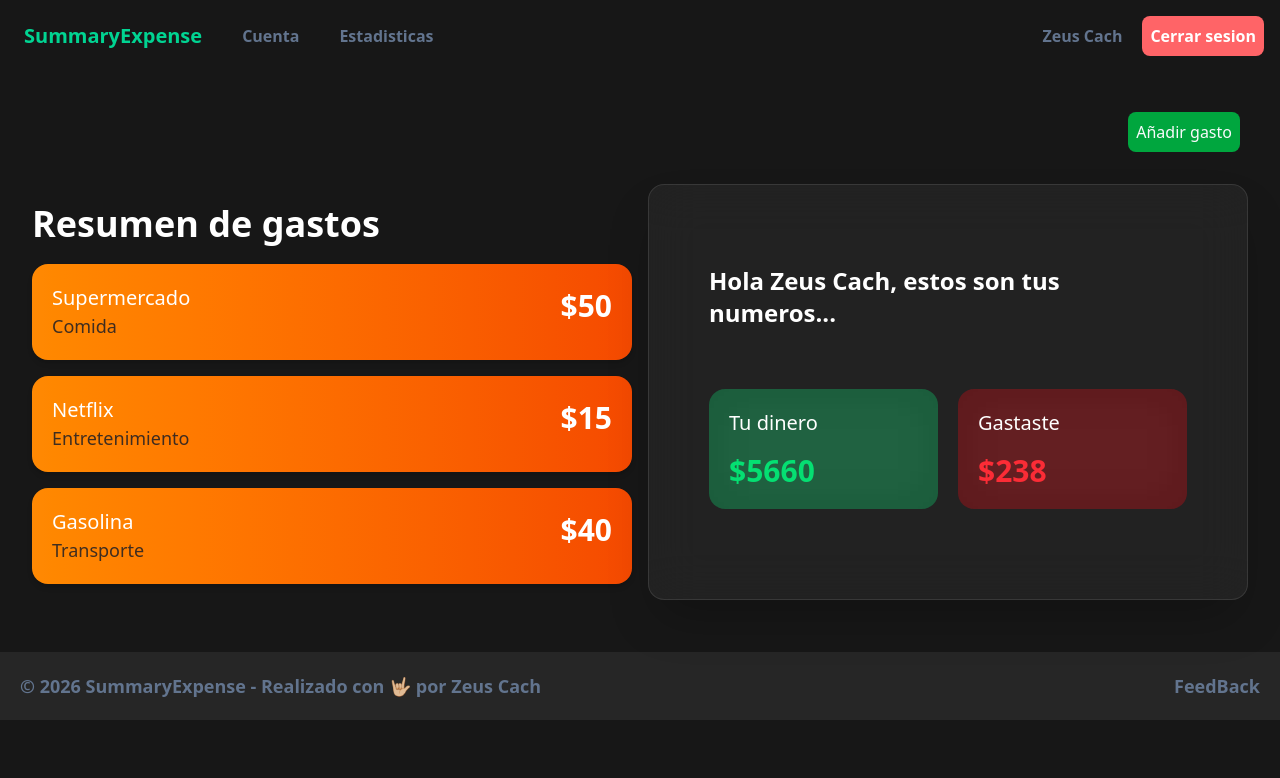
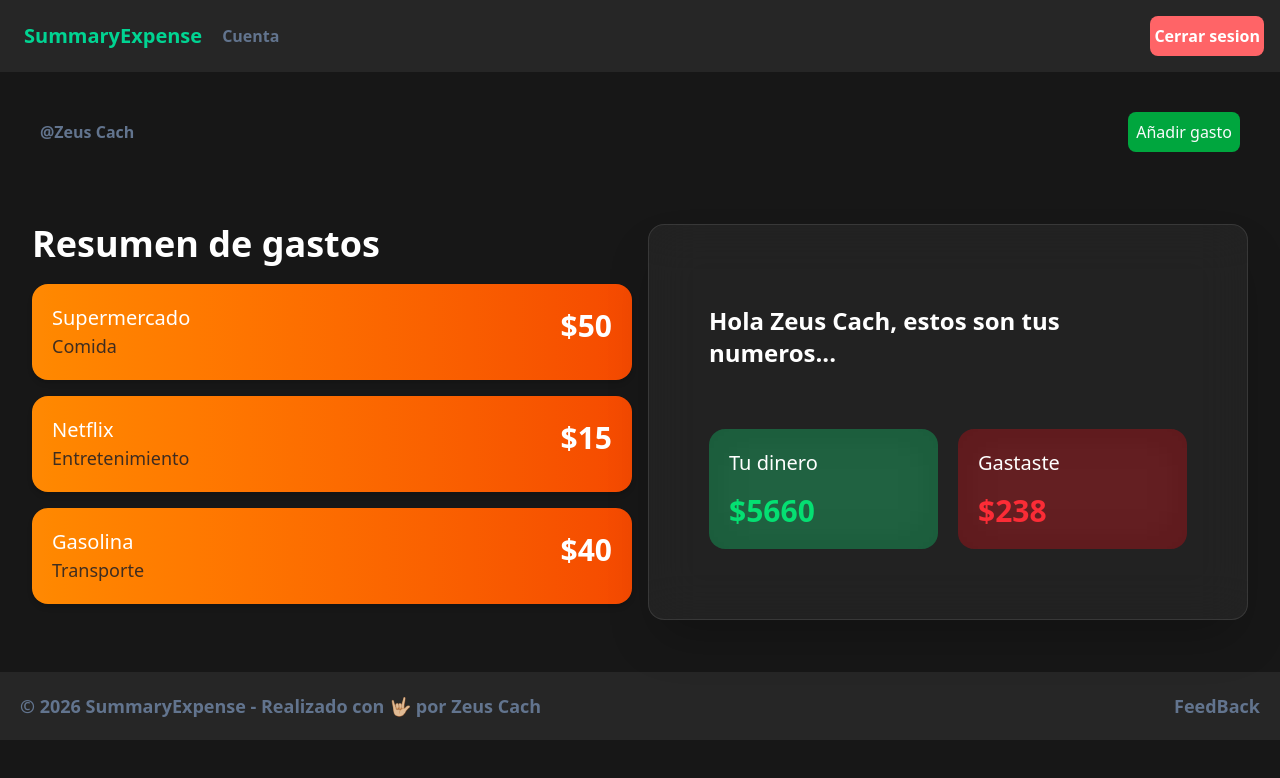
Before and after one commit to zeusCach/SummaryExpense, a React (Vite) app: page / in a window 1280 px wide. Shown: the top 778 px of the page. Built offline with nearby package versions, Linux system fonts and the light colour scheme.

Commit message:
Correccion de UI

```diff
--- a/src/components/Footer.jsx
+++ b/src/components/Footer.jsx
@@ -4,7 +4,7 @@ export default function () {
         <>
             <footer className="bg-neutral-800 p-5 mt-5">
                 <div className="flex flex-col items-center gap-3 md:flex-row md:justify-between">
-                    <p className="text-slate-500 font-semibold text-lg">
+                    <p className="text-slate-500 font-semibold text-lg text-center">
                         &copy; {new Date().getFullYear()} SummaryExpense - Realizado con 🤟🏼 por
                         <a href="https://www.linkedin.com/in/zeus-cach-715a84328/"> Zeus Cach
                         </a>
--- a/src/components/Navigator.jsx
+++ b/src/components/Navigator.jsx
@@ -3,19 +3,19 @@ import { UserContext } from "../context/userContext";
 import { NavLink } from "react-router-dom";
 
 export default function Navigator() {
-    const { userName } = useContext(UserContext)
+
     return (
         <>
-            <div className="bg-neutral-900 flex justify-between items-center p-4">
-                <div className="flex items-center gap-10 ">
+            <div className="bg-neutral-800 flex justify-between items-center p-4 ">
+                <div className="flex items-center gap-5">
                     <h1 className="text-emerald-400 font-bold text-xl ml-2">SummaryExpense</h1>
                     <NavLink className="text-slate-500 font-bold" to="/cuenta">Cuenta</NavLink>
-                    <a href="" className="text-slate-500 font-bold">Estadisticas</a>
+
                 </div>
                 <div className="flex justify-end items-center gap-5">
-                    <p className="text-slate-500 font-bold">{userName}</p>
+
                     <button className=" bg-red-400 hover:bg-red-500
-                    px-2 py-2 text-white font-semibold rounded-lg cursor-pointer ">
+                    px-1 py-2 text-white font-semibold rounded-lg cursor-pointer ">
                         Cerrar sesion
                     </button>
                 </div>
--- a/src/components/Summary.jsx
+++ b/src/components/Summary.jsx
@@ -9,7 +9,7 @@ export default function Summary() {
         <>
 
             <div className="w-full max-w-2xl mx-auto">
-                <div className="pt-5" >
+                <div className="" >
                     <h1 className="text-white text-4xl font-bold pb-5">
                         Resumen de gastos
                     </h1>
--- a/src/components/ViewPrincipal.jsx
+++ b/src/components/ViewPrincipal.jsx
@@ -1,14 +1,23 @@
+import { Link } from "react-router-dom";
 import InfoSummary from "./InfoSummary";
 import Summary from "./Summary";
+import { UserContext } from "../context/userContext";
+import { useContext } from "react";
 
 
 export default function ViewPrincipal() {
+    const { userName } = useContext(UserContext)
+
     return (
         <>
-            <div className="flex justify-end mr-10 pt-10">
-                <button className="bg-green-600 text-slate-50 rounded-lg px-2 py-2 cursor-pointer">
+            <div className="flex items-center justify-between m-10">
+                <p className="text-slate-500 font-bold">
+                    @{userName}
+                </p>
+
+                <Link to='/registrar' className="bg-green-600 text-slate-50 rounded-lg px-2 py-2 cursor-pointer">
                     Añadir gasto
-                </button>
+                </Link>
             </div>
 
             <div className="grid grid-cols-1 md:grid-cols-2 gap-4 p-8">
--- a/src/routes/AppRoutes.jsx
+++ b/src/routes/AppRoutes.jsx
@@ -1,6 +1,7 @@
 import { Route, Routes } from "react-router-dom";
 import ViewPrincipal from "../components/ViewPrincipal";
 import Configuration from "../pages/Configuration";
+import FormExpense from "../pages/FormExpense";
 
 
 export default function AppRoutes() {
@@ -9,6 +10,7 @@ export default function AppRoutes() {
             <Route path="/" element={<ViewPrincipal />} />
             <Route path="/cuenta" element={<Configuration />} />
             <Route path="/estadisticas" element={<Configuration />} />
+            <Route path="/registrar" element={<FormExpense />} />
         </Routes>
     )
 }
```
